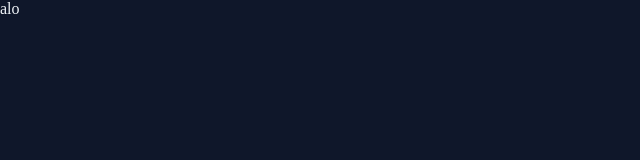
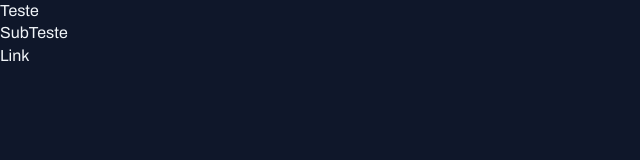
Before and after one commit to nwyan/portal-de-noticias, a plain HTML site: page index.html in a window 1280 px wide. Shown: the whole page, without its empty margins (0-640 px from the left). Drawn offline with Linux system fonts and the light colour scheme.

Commit message:
aplicando fontes no projeto

```diff
--- a/index.html
+++ b/index.html
@@ -1,13 +1,20 @@
 <!DOCTYPE html>
 <html lang="pt-BR">
-<head>
+  <head>
+  <link rel="preconnect" href="https://fonts.googleapis.com">
+  <link rel="preconnect" href="https://fonts.gstatic.com" crossorigin>
+
   <meta charset="UTF-8">
   <meta name="viewport" content="width=device-width, initial-scale=1.0">
   <title>Portal de Notícas</title>
 
+  <link href="https://fonts.googleapis.com/css2?family=Archivo:ital,wght@0,100..900;1,100..900&display=swap" rel="stylesheet">
+
   <link rel="stylesheet" href="styles/index.css">
 </head>
 <body>
-  alo
+  <h1>Teste</h1>
+  <h2>SubTeste</h2>
+  <a href="#">Link</a>
 </body>
 </html>
--- a/styles/global.css
+++ b/styles/global.css
@@ -11,9 +11,31 @@
   --stroke-color: #1E293B;
   --text-color-primary: #F1F5F9;
   --text-color-secondary: #CBD5E1;
+
+  --font-family: 'Archivo', sans-serif;
+  --h1: 800 24px/135% var(--font-family);
+  --h2: 800 16px/140% var(--font-family);
+  --h3: 800 14px/140% var(--font-family);
+  --text-span: 600 14px/145% var(--font-family);
+  --text: 400 16px/140% var(--font-family);
+  --text-sm: 400 14px/160% var(--font-family);
 }
 
 body {
+  font: var(--text);
   color: var(--text-color-primary);
   background-color: var(--bg-color);
 }
+
+a {
+  text-decoration: none;
+  color: inherit;
+}
+
+a:hover {
+  color: var(--brand-color-light);
+}
+
+h1, h2, h3 {
+  font: inherit;
+}
```
